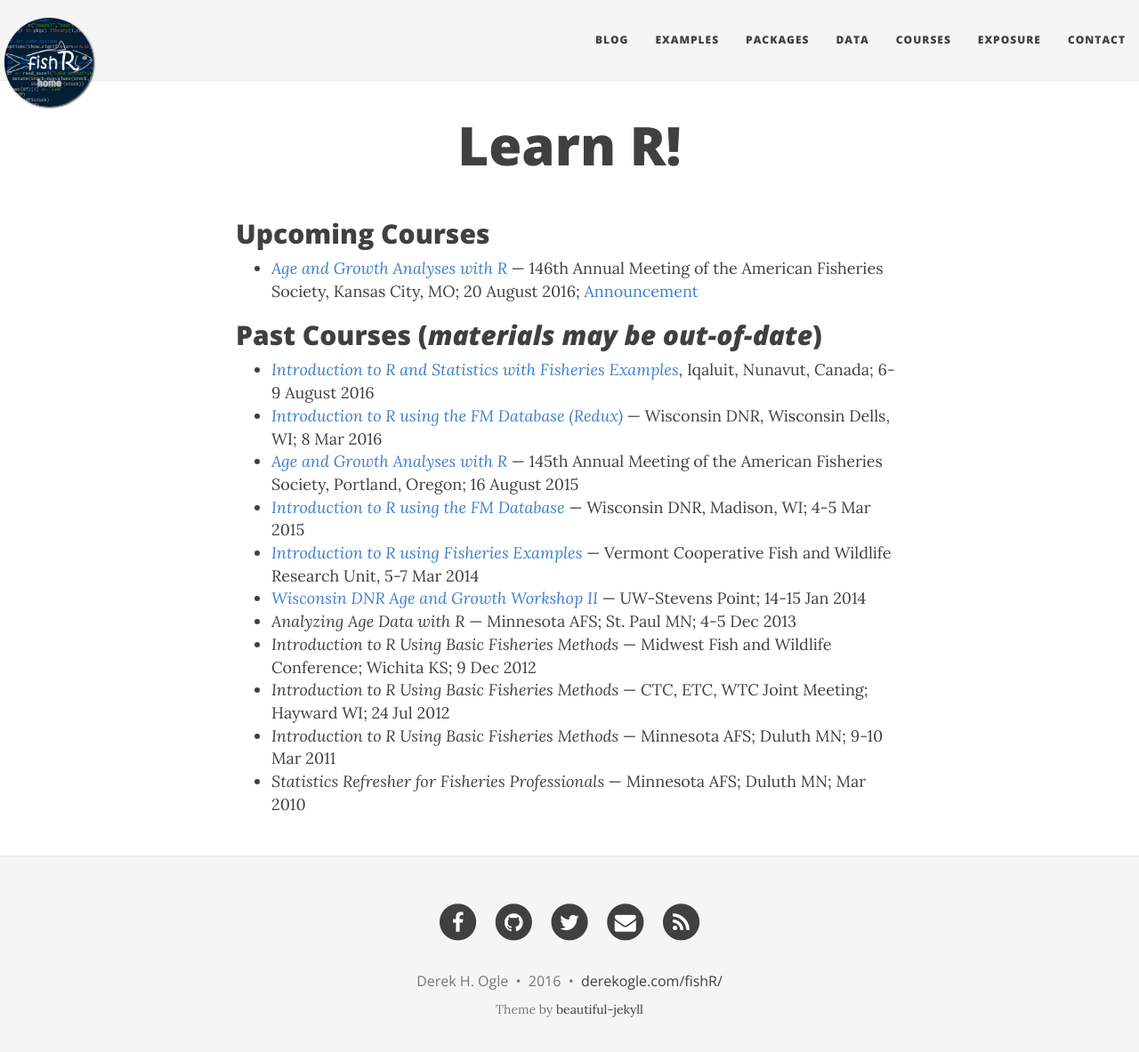
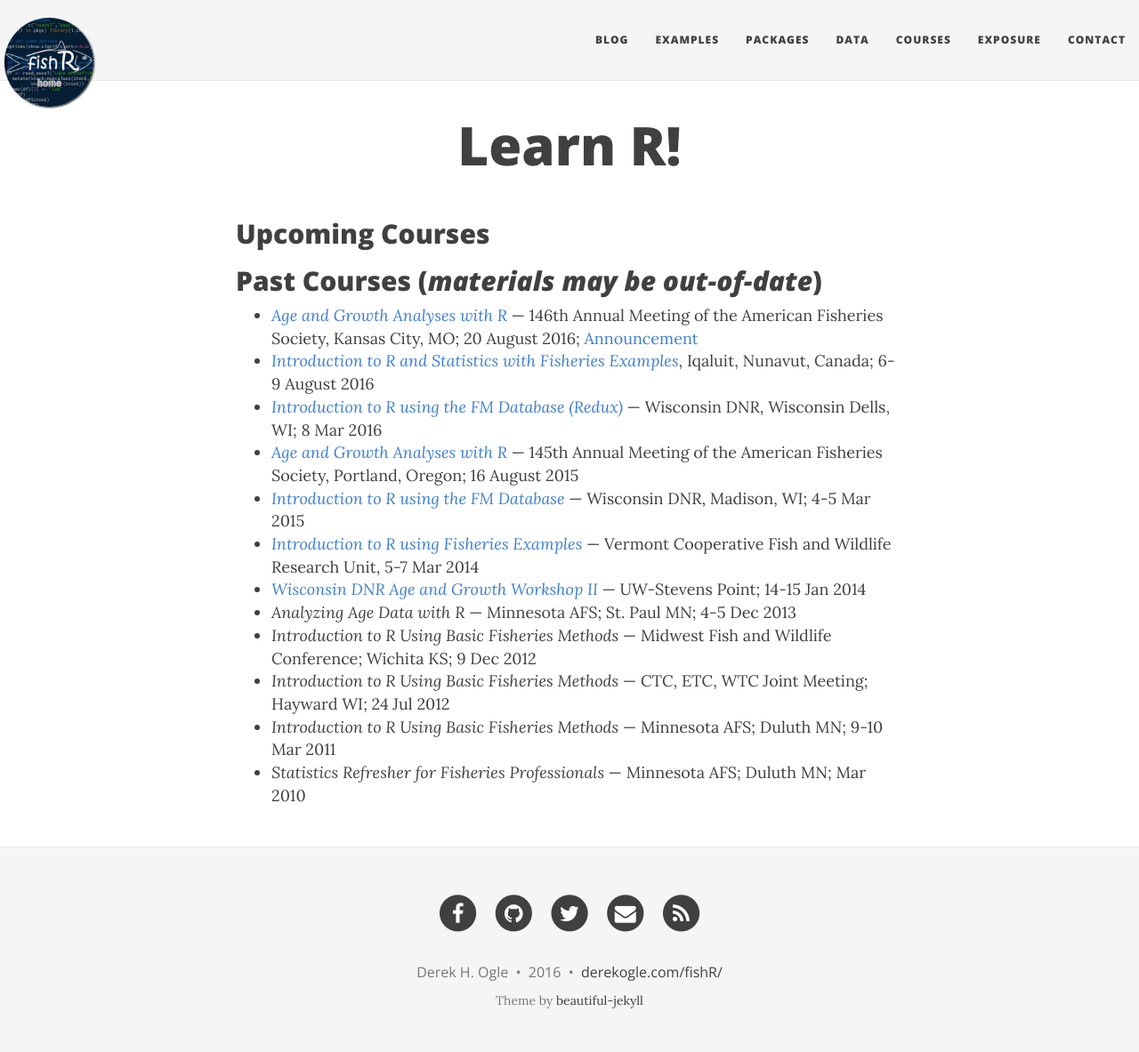
Before and after one commit to droglenc/fishR, a Jekyll site: the page built from courses.md, in a window 1280 px wide and 1196 px high. Shown: the top 1183 px of the window at 89% size. Built offline with Jekyll 4.4.1, drawn with Linux system fonts in a browser that asks for light colours; nearby versions of some CDN libraries.

```diff
--- a/courses.md
+++ b/courses.md
@@ -4,9 +4,9 @@ title: Learn R!
 ---
 
 ## Upcoming Courses
-* [*Age and Growth Analyses with R*](http://derekogle.com/RCourseKC2016/) — 146th Annual Meeting of the American Fisheries Society, Kansas City, MO; 20 August 2016; [Announcement](http://2016.fisheries.org/continuing-education-workshops/)
 
 ## Past Courses (*materials may be out-of-date*)
+* [*Age and Growth Analyses with R*](http://derekogle.com/RCourseKC2016/) — 146th Annual Meeting of the American Fisheries Society, Kansas City, MO; 20 August 2016; [Announcement](http://2016.fisheries.org/continuing-education-workshops/)
 * [*Introduction to R and Statistics with Fisheries Examples*](http://derekogle.com/RcourseNunavut2016/), Iqaluit, Nunavut, Canada; 6-9 August 2016
 * [*Introduction to R using the FM Database (Redux)*](http://derekogle.com/RcourseWiDNR2016/) — Wisconsin DNR, Wisconsin Dells, WI; 8 Mar 2016
 * [*Age and Growth Analyses with R*](http://derekogle.com/RcoursePortland2015/) — 145th Annual Meeting of the American Fisheries Society, Portland, Oregon; 16 August 2015
```
